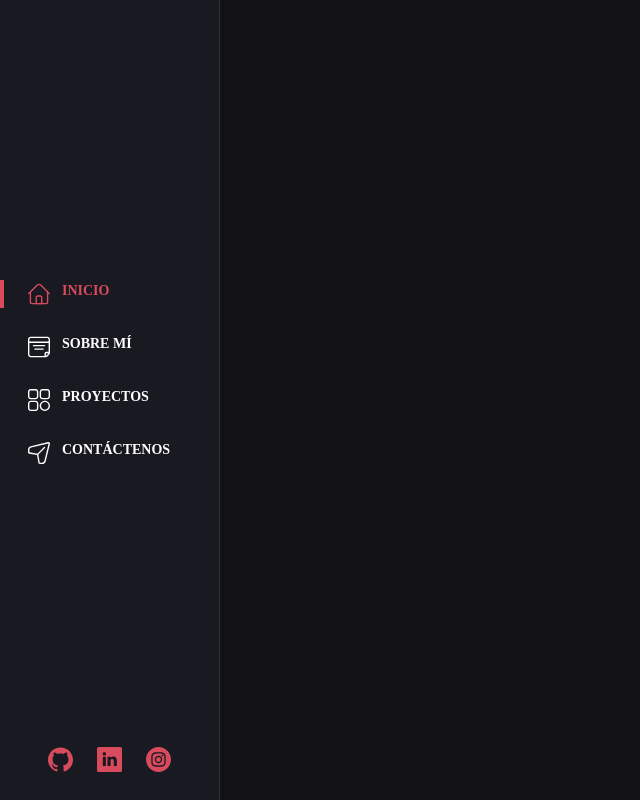
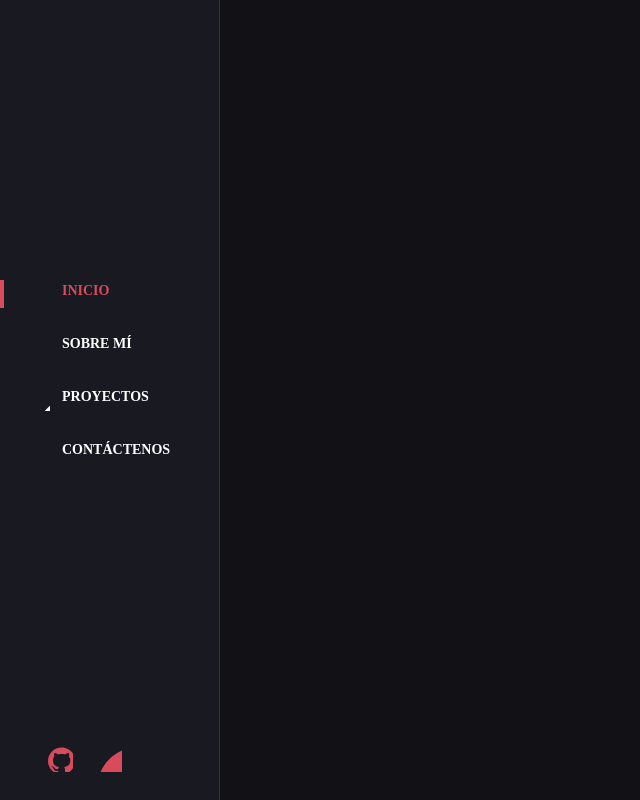
Before and after one commit to simontorresdev/portafolio, a Gatsby site: page / in a window 1280 px wide. Shown: the whole page, without its empty margins (0-640 px from the left). Built offline with nearby package versions, Linux system fonts and the light colour scheme; Gatsby itself is replaced by a stand-in of ours.

Commit message:
probando velocidad4

```diff
--- a/src/icons/IconAbout.js
+++ b/src/icons/IconAbout.js
@@ -4,9 +4,9 @@ function IconAbout () {
   return (
     <svg
       xmlns='http://www.w3.org/2000/svg'
-      width='512'
-      height='512'
-      viewBox='0 0 512 512'
+      width='22'
+      height='22'
+      viewBox='0 0 22 22'
     >
       <path d='M446 16H66C29.607 16 0 45.607 0 82v348c0 36.393 29.607 66 66 66h334c19.75 0 38.318-7.691 52.284-21.657l38.059-38.059C504.309 422.319 512 403.75 512 384V82c0-36.393-29.607-66-66-66zM66 48h380c18.748 0 34 15.252 34 34v46H32V82c0-18.748 15.252-34 34-34zM32 430V160h448v208h-50c-25.364 0-46 20.636-46 46v50H66c-18.748 0-34-15.252-34-34zm435.716-16.343l-38.059 38.059c-3.977 3.976-8.61 7.056-13.657 9.137V414c0-7.72 6.28-14 14-14h46.853a41.895 41.895 0 01-9.137 13.657z' />
       <path d='M400 224c0-8.836-7.163-16-16-16H128c-8.837 0-16 7.164-16 16s7.163 16 16 16h256c8.837 0 16-7.164 16-16zM352 288H160c-8.837 0-16 7.164-16 16s7.163 16 16 16h192c8.837 0 16-7.164 16-16s-7.163-16-16-16z' />
--- a/src/icons/IconContact.js
+++ b/src/icons/IconContact.js
@@ -1,12 +1,12 @@
-import React from 'react';
+import React from 'react'
 
 function IconContact () {
   return (
     <svg
       xmlns='http://www.w3.org/2000/svg'
-      width='512'
-      height='512'
-      viewBox='0 0 512 512'
+      width='22'
+      height='22'
+      viewBox='0 0 22 22'
     >
       <path d='M329.065 512H276c-19.333 0-35.156-15.319-35.967-34.457l-29.902-175.674-175.674-29.901C15.319 271.156 0 255.333 0 236v-53.065A85.803 85.803 0 0165.557 99.4L467.637.998l.168-.04c12.2-2.847 24.775.742 33.635 9.602 8.859 8.86 12.449 21.434 9.603 33.636a10.22 10.22 0 01-.04.168l-98.402 402.08A85.804 85.804 0 01329.065 512zM475.13 32.108L73.164 130.483A53.875 53.875 0 0032 182.935V236c0 2.206 1.794 4 4 4 .9 0 1.798.076 2.685.227l188 32a15.999 15.999 0 0113.088 13.088l32 188c.151.887.227 1.785.227 2.685 0 2.206 1.794 4 4 4h53.065a53.875 53.875 0 0052.452-41.164L479.893 36.87c.389-1.76-.37-2.973-1.08-3.683-.71-.709-1.924-1.468-3.683-1.079z' />
       <path d='M224 304a15.945 15.945 0 01-11.313-4.687c-6.249-6.248-6.249-16.379 0-22.627l160-160c6.248-6.249 16.379-6.249 22.627 0 6.249 6.248 6.249 16.379 0 22.627l-160 160A15.949 15.949 0 01224 304z' />
--- a/src/icons/IconGithub.js
+++ b/src/icons/IconGithub.js
@@ -1,8 +1,8 @@
 import * as React from 'react'
 
-function IconGithub (props) {
+function IconGithub () {
   return (
-    <svg height={512} viewBox='0 0 24 24' width={512} {...props}>
+    <svg height={22} viewBox='0 0 22 22' width={22}>
       <path
         d='M12 .5C5.37.5 0 5.78 0 12.292c0 5.211 3.438 9.63 8.205 11.188.6.111.82-.254.82-.567 0-.28-.01-1.022-.015-2.005-3.338.711-4.042-1.582-4.042-1.582-.546-1.361-1.335-1.725-1.335-1.725-1.087-.731.084-.716.084-.716 1.205.082 1.838 1.215 1.838 1.215 1.07 1.803 2.809 1.282 3.495.981.108-.763.417-1.282.76-1.577-2.665-.295-5.466-1.309-5.466-5.827 0-1.287.465-2.339 1.235-3.164-.135-.298-.54-1.497.105-3.121 0 0 1.005-.316 3.3 1.209.96-.262 1.98-.392 3-.398 1.02.006 2.04.136 3 .398 2.28-1.525 3.285-1.209 3.285-1.209.645 1.624.24 2.823.12 3.121.765.825 1.23 1.877 1.23 3.164 0 4.53-2.805 5.527-5.475 5.817.42.354.81 1.077.81 2.182 0 1.578-.015 2.846-.015 3.229 0 .309.21.678.825.56C20.565 21.917 24 17.495 24 12.292 24 5.78 18.627.5 12 .5z'
         data-original='#000000'
--- a/src/icons/IconHome.js
+++ b/src/icons/IconHome.js
@@ -4,9 +4,9 @@ function IconHome () {
   return (
     <svg
       xmlns='http://www.w3.org/2000/svg'
-      width='512'
-      height='512'
-      viewBox='0 0 512 512'
+      width='22'
+      height='22'
+      viewBox='0 0 22 22'
     >
       <path d='M426 495.983H86c-25.364 0-46-20.635-46-46v-242.02c0-8.836 7.163-16 16-16s16 7.164 16 16v242.02c0 7.72 6.28 14 14 14h340c7.72 0 14-6.28 14-14v-242.02c0-8.836 7.163-16 16-16s16 7.164 16 16v242.02c0 25.364-20.635 46-46 46z' />
       <path d='M496 263.958a15.945 15.945 0 01-11.313-4.687L285.698 60.284c-16.375-16.376-43.02-16.376-59.396 0L27.314 259.272c-6.248 6.249-16.379 6.249-22.627 0-6.249-6.248-6.249-16.379 0-22.627L203.675 37.656c28.852-28.852 75.799-28.852 104.65 0l198.988 198.988c6.249 6.249 6.249 16.379 0 22.627A15.943 15.943 0 01496 263.958zM320 495.983H192c-8.837 0-16-7.164-16-16v-142c0-27.57 22.43-50 50-50h60c27.57 0 50 22.43 50 50v142c0 8.836-7.163 16-16 16zm-112-32h96v-126c0-9.925-8.075-18-18-18h-60c-9.925 0-18 8.075-18 18z' />
--- a/src/icons/IconInstagram.js
+++ b/src/icons/IconInstagram.js
@@ -1,8 +1,8 @@
 import * as React from 'react'
 
-function IconInstagram (props) {
+function IconInstagram () {
   return (
-    <svg height={512} viewBox='0 0 512 512' width={512} {...props}>
+    <svg height={22} viewBox='0 0 22 22' width={22}>
       <path
         d='M305 256c0 27.063-21.938 49-49 49s-49-21.938-49-49 21.938-49 49-49 49 21.938 49 49zm0 0'
         data-original='#000000'
--- a/src/icons/IconLinkedin.js
+++ b/src/icons/IconLinkedin.js
@@ -1,8 +1,8 @@
 import * as React from 'react'
 
-function IconInstagram (props) {
+function IconInstagram () {
   return (
-    <svg height={512} viewBox='0 0 512 512' width={512} {...props}>
+    <svg height={22} viewBox='0 0 22 22' width={22}>
       <path
         d='M475.074 0H36.926C16.53 0 0 16.531 0 36.926v438.148C0 495.47 16.531 512 36.926 512h438.148C495.47 512 512 495.469 512 475.074V36.926C512 16.53 495.469 0 475.074 0zM181.61 387h-62.347V199.426h62.347zm-31.172-213.188h-.406c-20.922 0-34.453-14.402-34.453-32.402 0-18.406 13.945-32.41 35.274-32.41 21.328 0 34.453 14.004 34.859 32.41 0 18-13.531 32.403-35.274 32.403zM406.423 387h-62.34V286.652c0-25.218-9.027-42.418-31.586-42.418-17.223 0-27.48 11.602-31.988 22.801-1.649 4.008-2.051 9.61-2.051 15.215V387h-62.344s.817-169.977 0-187.574h62.344v26.558c8.285-12.78 23.11-30.96 56.188-30.96 41.02 0 71.777 26.808 71.777 84.421zm0 0'
         data-original='#000000'
--- a/src/icons/IconProjects.js
+++ b/src/icons/IconProjects.js
@@ -1,12 +1,12 @@
-import React from 'react';
+import React from 'react'
 
 function IconProjects () {
   return (
     <svg
       xmlns='http://www.w3.org/2000/svg'
-      width='512'
-      height='512'
-      viewBox='0 0 512 512'
+      width='22'
+      height='22'
+      viewBox='0 0 22 22'
     >
       <path d='M174 240H66c-36.393 0-66-29.607-66-66V66C0 29.607 29.607 0 66 0h108c36.393 0 66 29.607 66 66v108c0 36.393-29.607 66-66 66zM66 32c-18.748 0-34 15.252-34 34v108c0 18.748 15.252 34 34 34h108c18.748 0 34-15.252 34-34V66c0-18.748-15.252-34-34-34zM446 240H338c-36.393 0-66-29.607-66-66V66c0-36.393 29.607-66 66-66h108c36.393 0 66 29.607 66 66v108c0 36.393-29.607 66-66 66zM338 32c-18.748 0-34 15.252-34 34v108c0 18.748 15.252 34 34 34h108c18.748 0 34-15.252 34-34V66c0-18.748-15.252-34-34-34zM392 512c-66.168 0-120-53.832-120-120s53.832-120 120-120 120 53.832 120 120-53.832 120-120 120zm0-208c-48.523 0-88 39.477-88 88s39.477 88 88 88 88-39.477 88-88-39.477-88-88-88zM174 512H66c-36.393 0-66-29.607-66-66V338c0-36.393 29.607-66 66-66h108c36.393 0 66 29.607 66 66v108c0 36.393-29.607 66-66 66zM66 304c-18.748 0-34 15.252-34 34v108c0 18.748 15.252 34 34 34h108c18.748 0 34-15.252 34-34V338c0-18.748-15.252-34-34-34z' />
     </svg>
```
